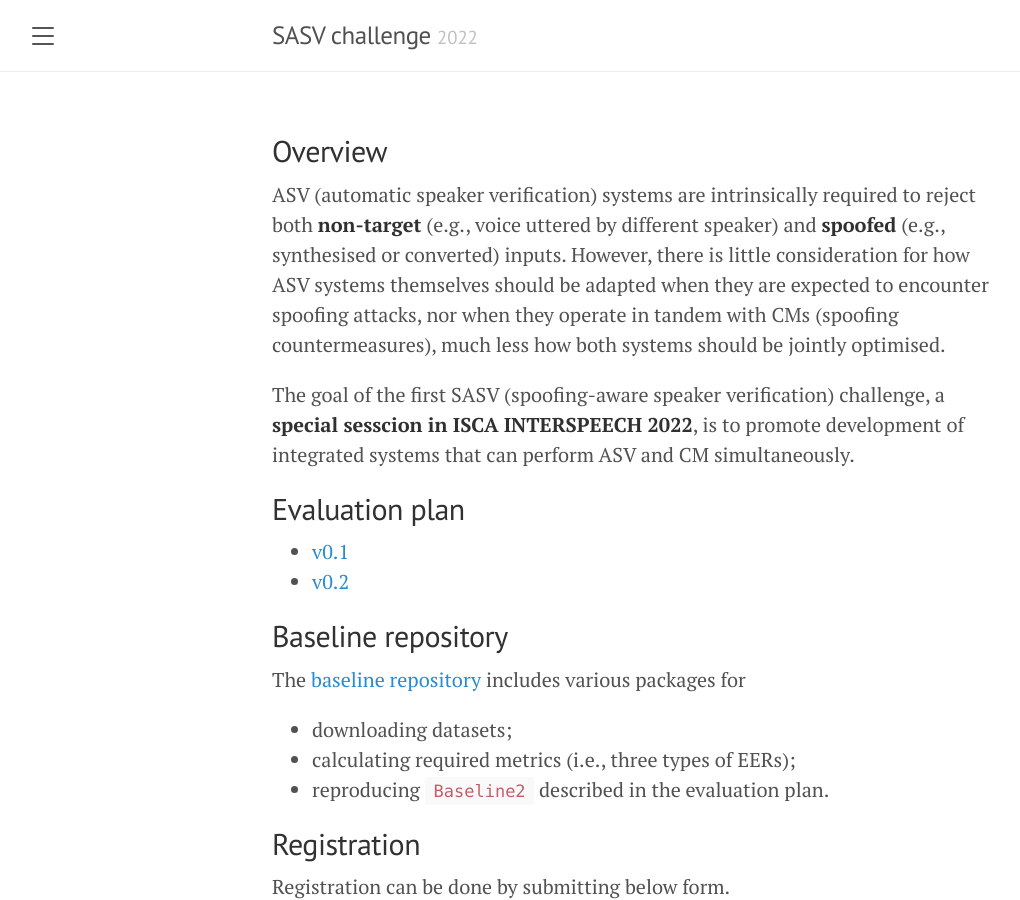
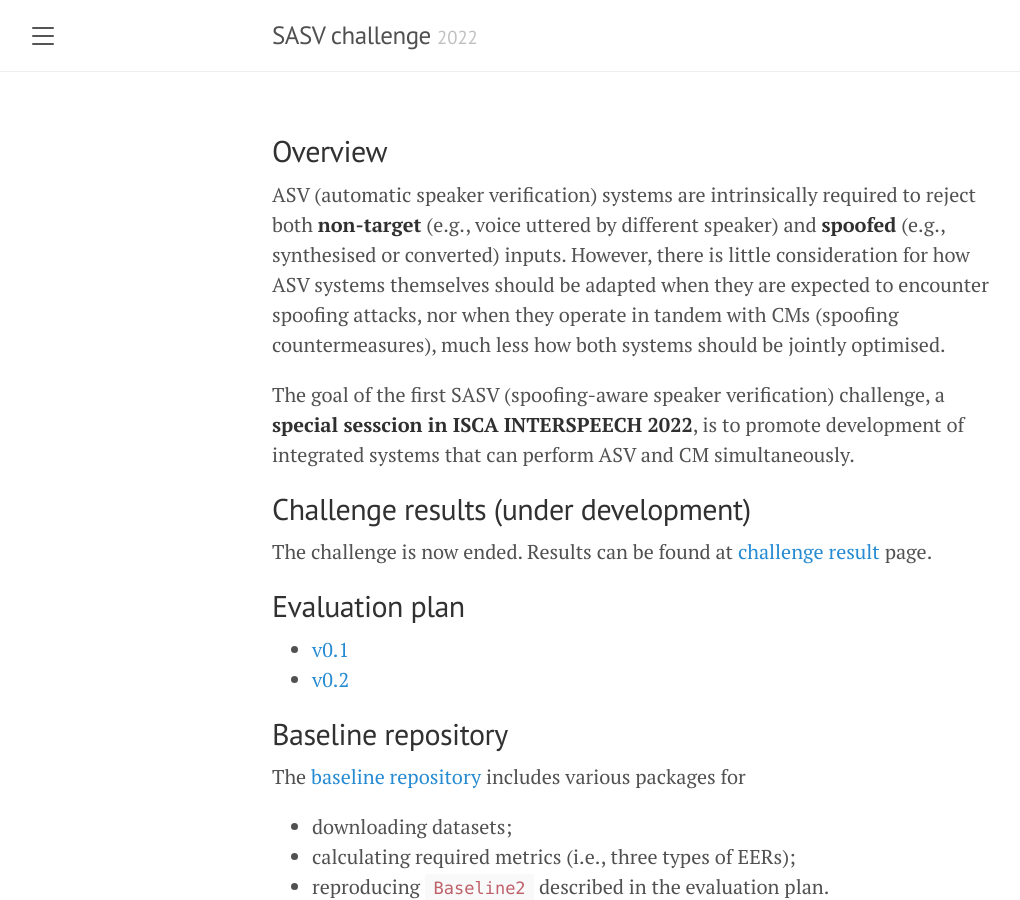
Before and after one commit to sasv-challenge/sasv-challenge.github.io, a Jekyll site: the page built from index.md, in a window 1280 px wide and 900 px high. Shown: the whole window, without its empty margins (8-1028 px from the left). Built offline with Jekyll 4.4.1, drawn with Linux system fonts in a browser that asks for light colours.

Commit message:
add result page

```diff
--- a/index.md
+++ b/index.md
@@ -9,6 +9,8 @@ ASV (automatic speaker verification) systems are intrinsically required to rejec
 The goal of the first SASV (spoofing-aware speaker verification) challenge, a **special sesscion in ISCA INTERSPEECH 2022**, is to promote development of integrated systems that can perform ASV and CM simultaneously.
 
 
+## Challenge results (under development)
+The challenge is now ended. Results can be found at [challenge result]({{ site.url }}/challenge_results.md) page.
 
 ## Evaluation plan
 - [v0.1]({{ site.url }}/pdfs/2022_SASV_evaluation_plan_v0.1.pdf)
```
Also changed, not shown: challenge_results.md (added, +7 -0 lines).
